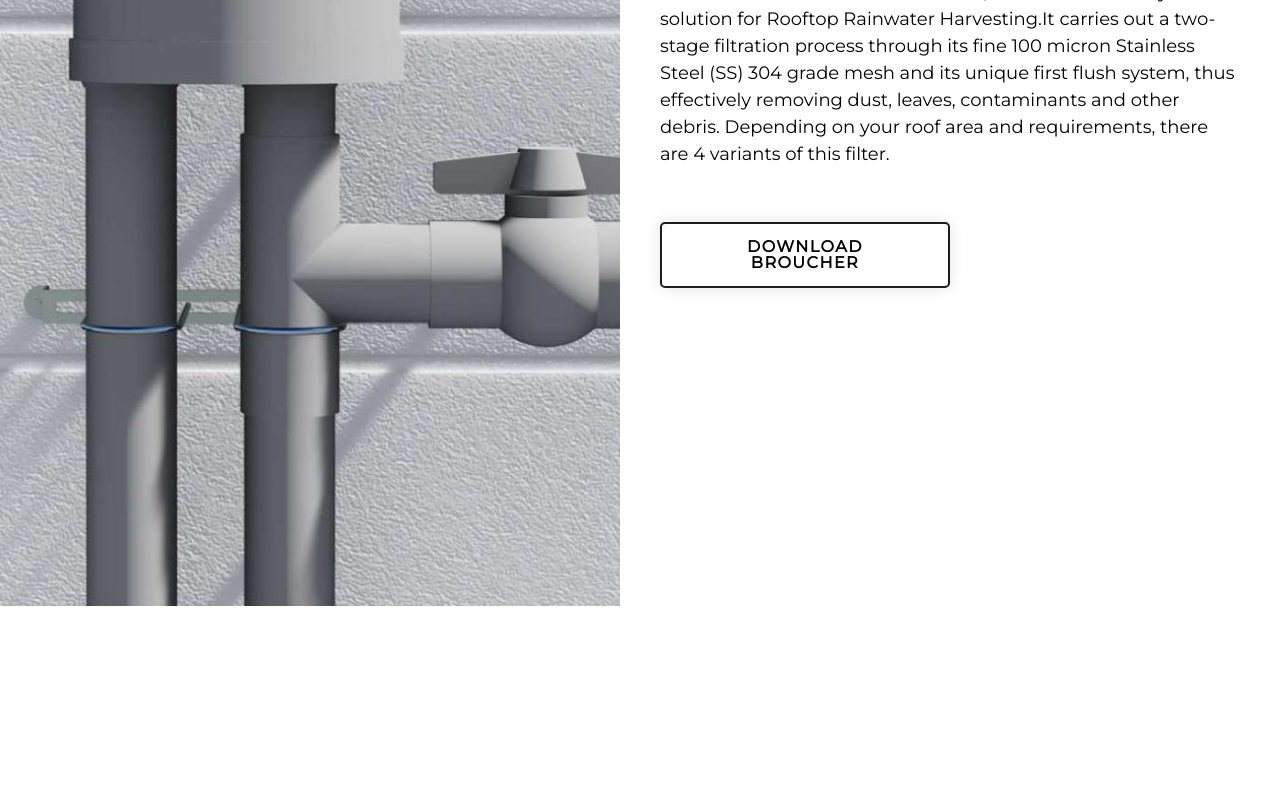
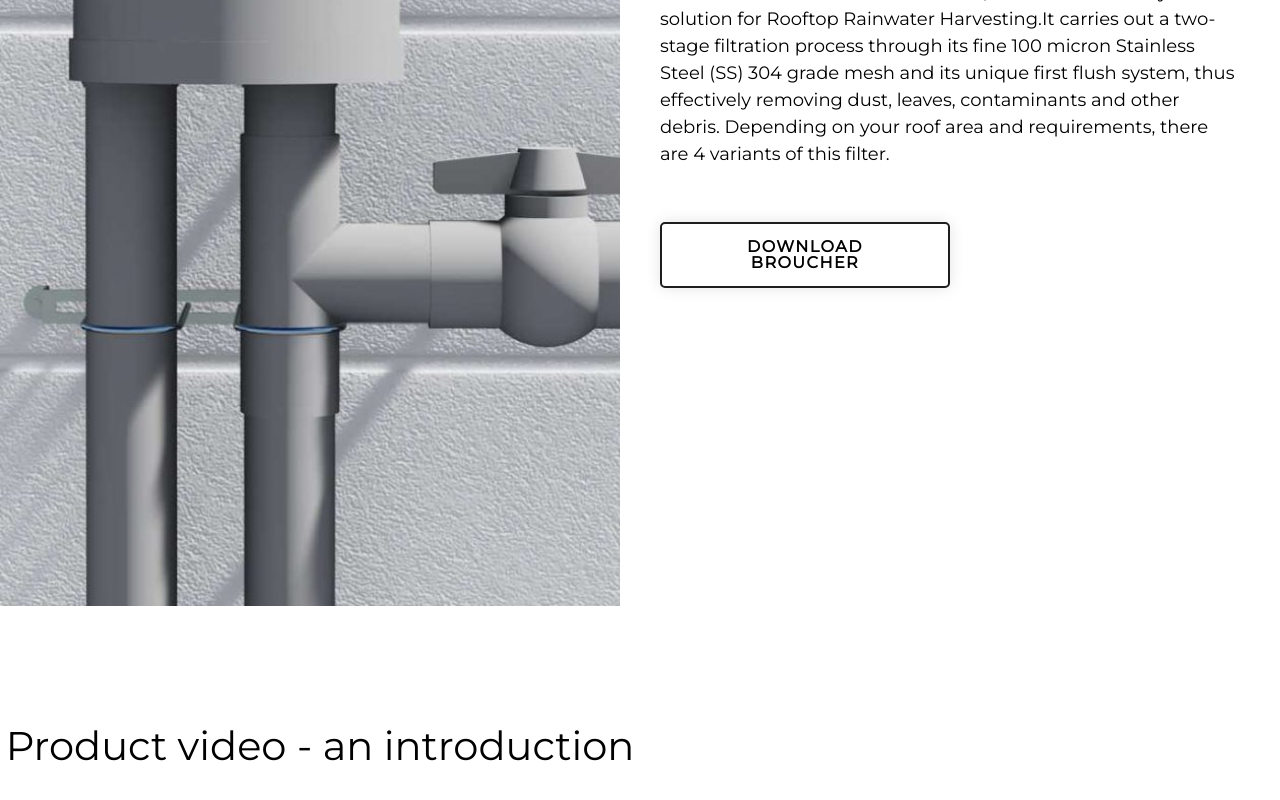
Before and after one commit to prashantbharati/rhall, a React (Create React App) app: page /filter in a window 1280 px wide. Shown: the part 1074-1874 px from the top of the page. Before the commit the page ends 1680 px from the top, so only its background shows below. Built offline with nearby package versions, Linux system fonts and the light colour scheme.

Commit message:
div 2 done

```diff
--- a/src/Filter/Filter.js
+++ b/src/Filter/Filter.js
@@ -89,6 +89,31 @@ const Filter = () => {
           </Grid>
         </Grid>
       </div>
+
+      <div style={{ height: "40vh" }}>
+        <Grid container>
+          <Grid item md={6}>
+            <div
+              style={{
+                height: "700%",
+                display: "flex",
+                justifyContent: "center",
+                alignItems: "center",
+              }}
+            >
+              <Typography
+                style={{
+                  fontSize: "40px",
+                  fontWeight: "200",
+                  lineHeight: "1em",
+                }}
+              >
+                Product video - an introduction
+              </Typography>
+            </div>
+          </Grid>
+        </Grid>
+      </div>
     </>
   );
 };
```
